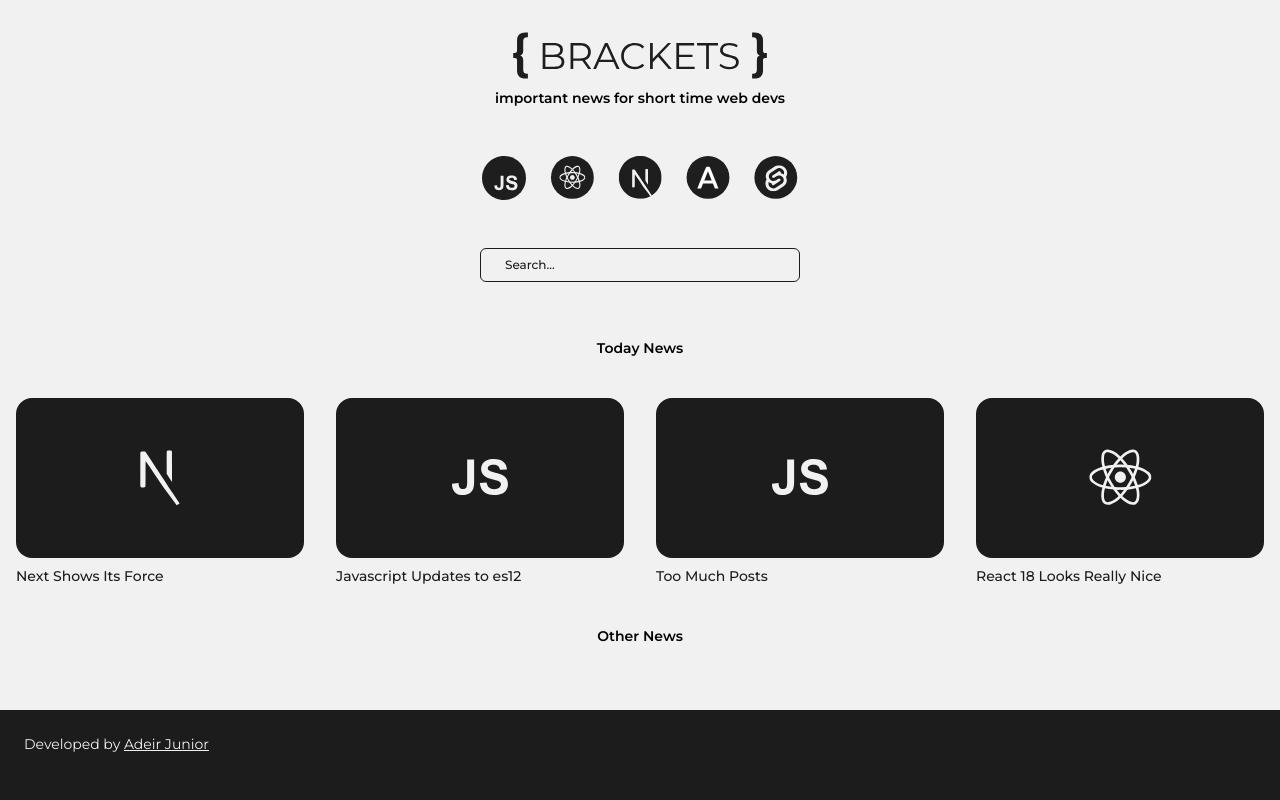
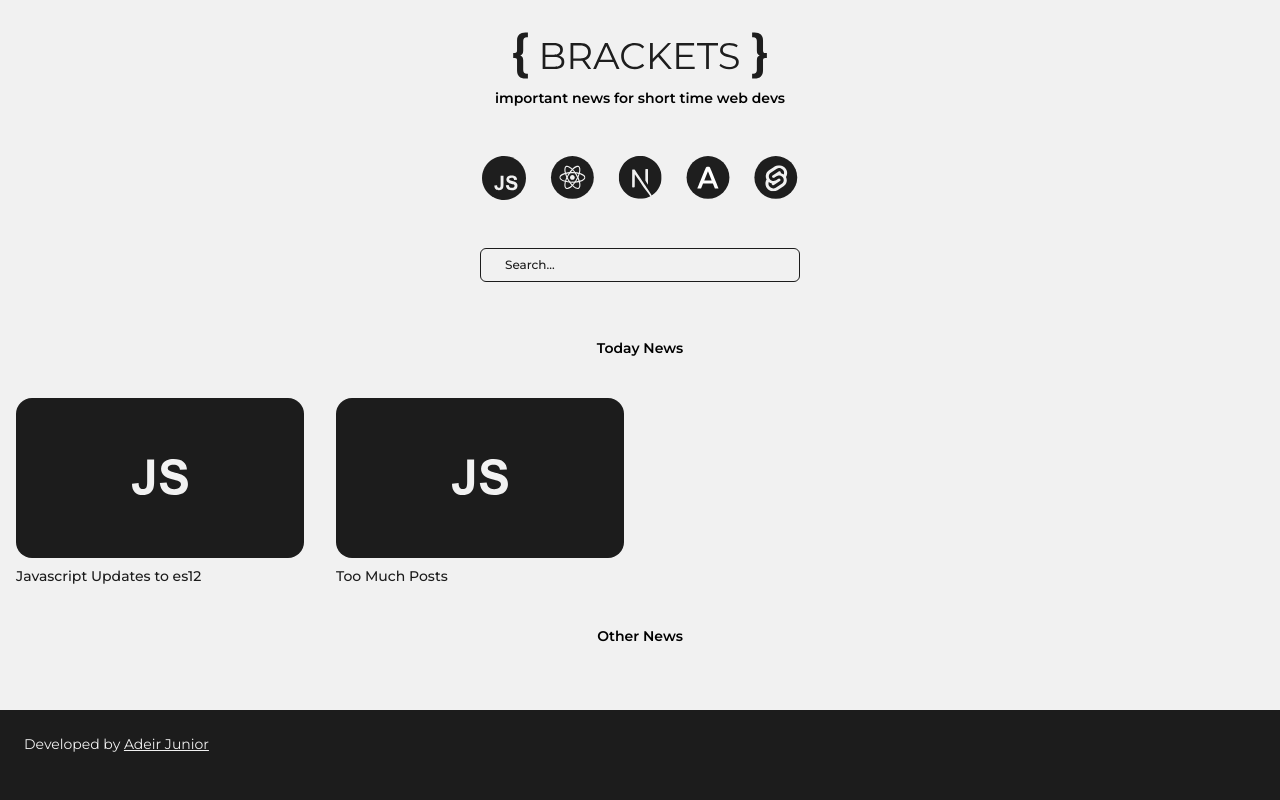
Before and after one commit to adeirjunior/brackets, a Next.js app in the folder client/: page / in a window 1280 px wide. Shown: the top 800 px of the page. Built offline with nearby package versions, Linux system fonts and the light colour scheme.

Commit message:
cover_image  renamed to programming_language

```diff
--- a/client/components/posts/Cards.jsx
+++ b/client/components/posts/Cards.jsx
@@ -10,10 +10,10 @@ const Cards = ({ post }) => {
             <div className="group w-52 sm:w-72 text-light cursor-pointer">
                 <div className="cardImage  h-40 bg-dark mb-2 flex rounded-2xl items-center justify-center">
                     {
-                    post.frontmatter.cover_image === "javascript" ? (<Javascript className="transition-all duration-200 group-hover:scale-95" />)
-                    :post.frontmatter.cover_image === "next" ? (<Next className="transition-all duration-200 group-hover:scale-95" />)
-                    :post.frontmatter.cover_image === "react" ? (<React className="transition-all duration-200 group-hover:scale-95" />)
-                    :post.frontmatter.cover_image === "svelte" ? (<Svelte className="transition-all duration-200 group-hover:scale-95" />)
+                    post.frontmatter.programming_language === "javascript" ? (<Javascript className="transition-all duration-200 group-hover:scale-95" />)
+                    :post.frontmatter.programming_language === "next" ? (<Next className="transition-all duration-200 group-hover:scale-95" />)
+                    :post.frontmatter.programming_language === "react" ? (<React className="transition-all duration-200 group-hover:scale-95" />)
+                    :post.frontmatter.programming_language === "svelte" ? (<Svelte className="transition-all duration-200 group-hover:scale-95" />)
                     :""
                     }
                 </div>
--- a/client/pages/index.js
+++ b/client/pages/index.js
@@ -11,6 +11,8 @@ import { sortByDate } from '../utils';
 
 
 const Home = ({ posts }) => {
+  const postsFilter = posts.filter( post => post.frontmatter.programming_language === 'javascript' );
+  console.log(postsFilter);
   return (
     <>
       <Head>
@@ -26,11 +28,13 @@ const Home = ({ posts }) => {
         <h2 className='text-center mb-10 text-sm font-semibold selection:text-light selection:bg-dark'>Today News</h2>
         <section className='grid place-content-center px-4 gap-8 sm:grid-cols-2col lg:grid-cols-3col xl:grid-cols-4col'>
         {
-            posts.map((post, index) => {
-                return (
-                    <Cards key={index} post={post} />
-                )
-            })
+          postsFilter[0]?.frontmatter ?
+          (
+            postsFilter.map((post, index) => <Cards key={index} post={post} />)
+          ) :
+          (
+            posts.map((post, index) => <Cards key={index} post={post} />)
+          )
         }
         </section>
         <h2 className='text-center mt-10 text-sm font-semibold selection:text-light selection:bg-dark'><Link href="/posts" >Other News</Link></h2>
--- a/client/posts/javascript-updates-to-es12.md
+++ b/client/posts/javascript-updates-to-es12.md
@@ -1,7 +1,7 @@
 ---
 title: 'Javascript Updates to es12'
 date: '04/12/2022'
-cover_image: 'javascript'
+programming_language: 'javascript'
 ---
 As a programmer we can only put the best performant code to the project when we know what new APIs recently introduced in the technology which is being used into the project.
 
--- a/client/posts/next-shows-its-force.md
+++ b/client/posts/next-shows-its-force.md
@@ -1,7 +1,7 @@
 ---
 title: 'Next Shows Its Force'
 date: '04/30/2022'
-cover_image: 'next'
+programming_language: 'next'
 ---
 
 Lorem ipsum dolor sit amet, consectetur adipiscing elit, sed do eiusmod tempor incididunt ut labore et dolore magna aliqua. Ut enim ad minim veniam, quis nostrud exercitation ullamco laboris nisi ut aliquip ex ea commodo consequat.
--- a/client/posts/react-18-looks-really-nice.md
+++ b/client/posts/react-18-looks-really-nice.md
@@ -1,7 +1,7 @@
 ---
 title: 'React 18 Looks Really Nice'
 date: '04/08/2022'
-cover_image: 'react'
+programming_language: 'react'
 ---
 
 ## React 18 Looks Really Nice
--- a/client/posts/too-much-posts.md
+++ b/client/posts/too-much-posts.md
@@ -1,7 +1,7 @@
 ---
 title: 'Too Much Posts'
 date: '04/10/2022'
-cover_image: 'javascript'
+programming_language: 'javascript'
 ---
 
 ## Javascript Updates to es12
```
